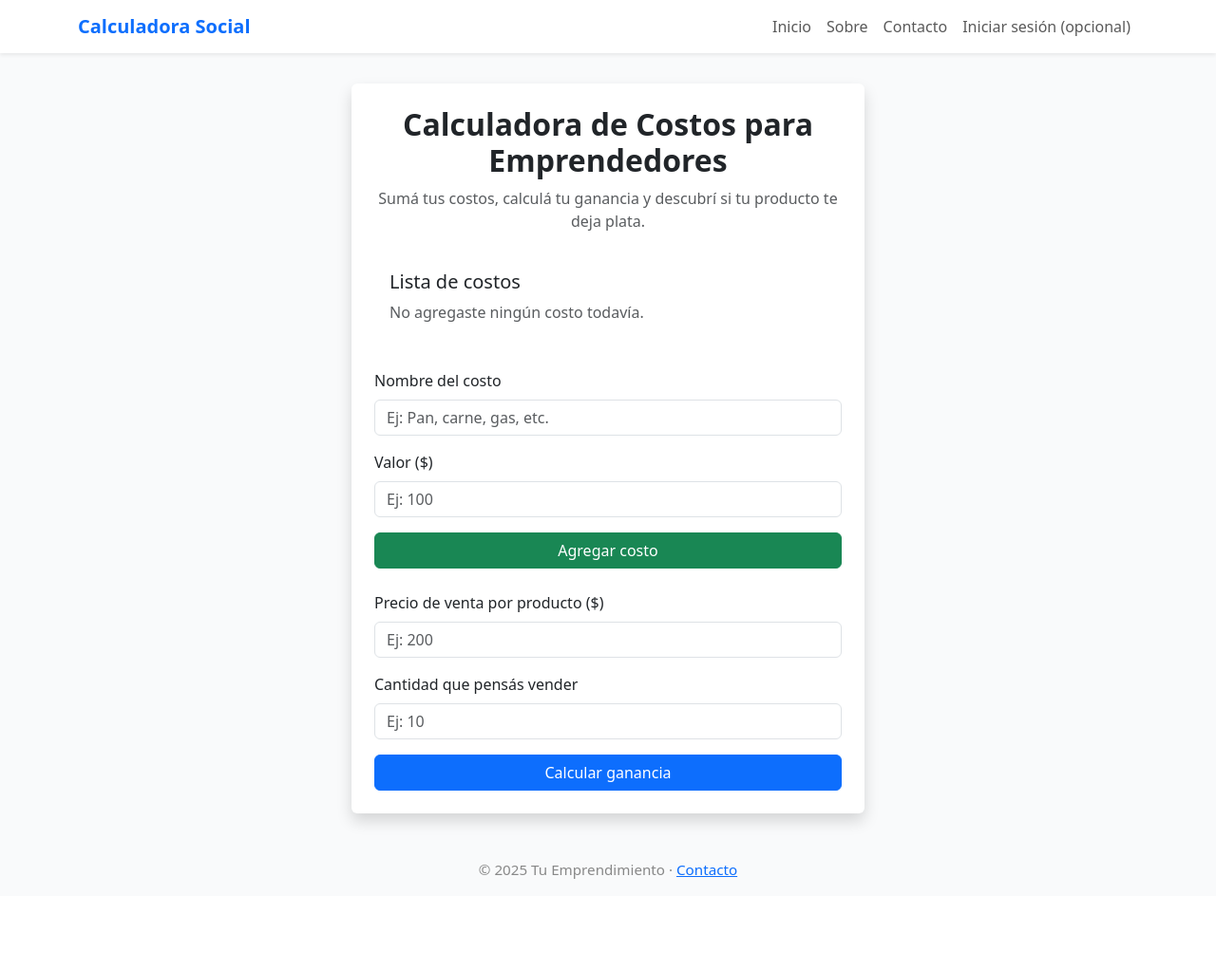
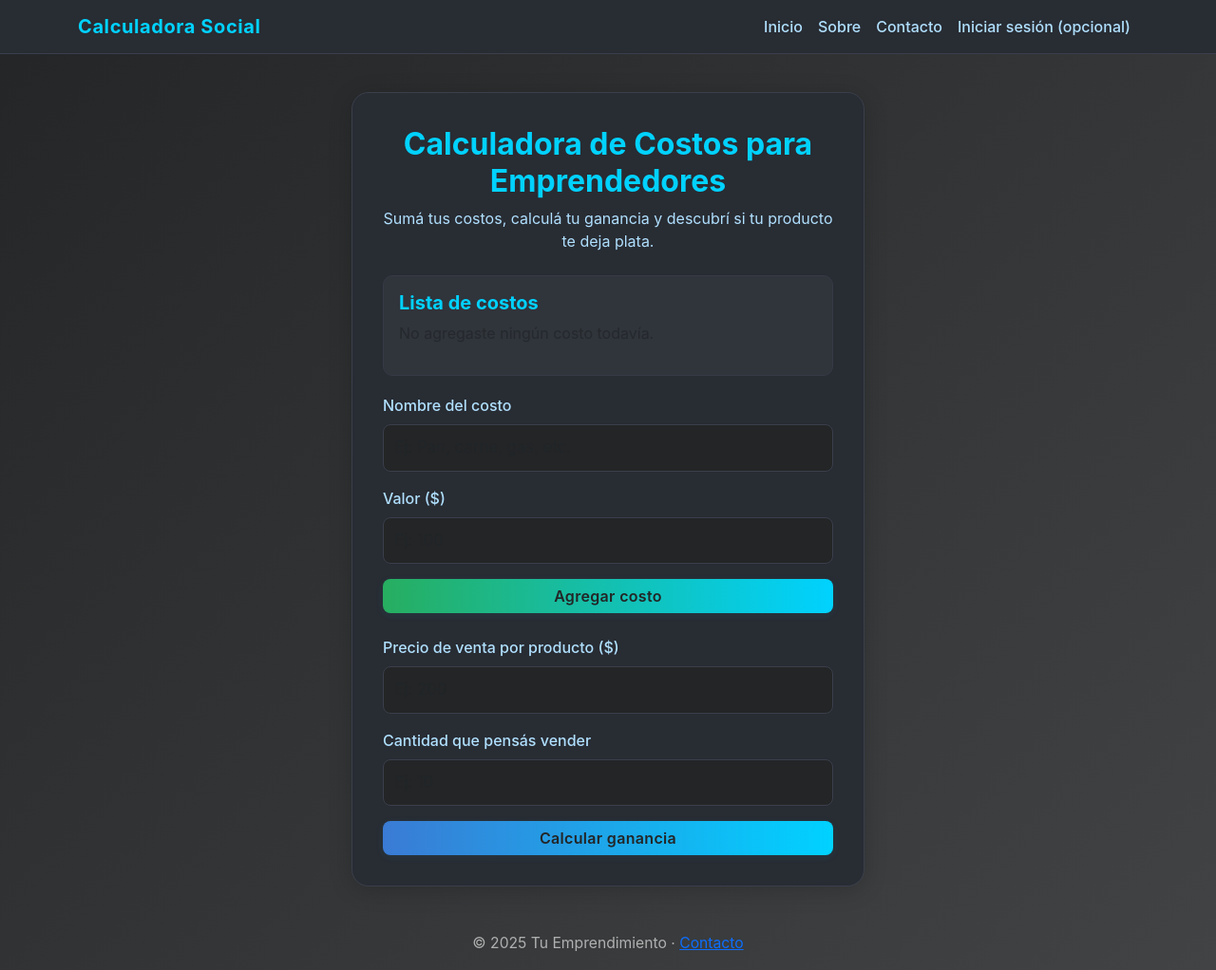
Before and after one commit to LorenzoFerreyra/django-calculadora-costos, a Django app: page / in a window 1280 px wide. Shown: the whole page at 95% size. Before the commit the page ends 926 px from the top, so only its background shows below. Run offline with Django 3.2, Linux system fonts and the light colour scheme; some libraries are stand-ins or nearby versions.

Commit message:
Working app

```diff
--- /dev/null
+++ b/blog/templates/blog/partials/costos_list.html
@@ -0,0 +1,22 @@
+<div class="cost-list">
+    <h5>Lista de costos</h5>
+    {% if costos %}
+    <ul class="list-group mb-2">
+        {% for c in costos %}
+        <li class="list-group-item d-flex justify-content-between align-items-center">
+            {{ c.nombre }}
+            <span class="badge">${{ c.valor }}</span>
+        </li>
+        {% endfor %}
+    </ul>
+    <form method="post" hx-post="." hx-target="#costos-list" hx-swap="outerHTML" style="display:inline;">
+        {% csrf_token %}
+        <button type="submit" name="limpiar_costos" class="btn btn-sm btn-danger">Limpiar costos</button>
+    </form>
+    {% else %}
+    <p class="text-muted">No agregaste ningún costo todavía.</p>
+    {% endif %}
+    {% if mensaje %}
+    <div class="alert alert-warning mt-2">{{ mensaje }}</div>
+    {% endif %}
+</div>
--- /dev/null
+++ b/blog/templates/blog/partials/result_box.html
@@ -0,0 +1,16 @@
+{% if resultado %}
+<div class="result-box">
+    <h5 class="fw-semibold mb-3">Resultados</h5>
+    <div><strong>Ingreso total:</strong> ${{ resultado.ingreso_total }}</div>
+    <div><strong>Costo total:</strong> ${{ resultado.costo_total }}</div>
+    <div><strong>Ganancia neta:</strong> ${{ resultado.ganancia }}</div>
+    <div><strong>Margen (%):</strong> {{ resultado.margen }}%</div>
+    {% if resultado.ganancia < 0 %}
+    <div class="alert alert-danger mt-3">¡Atención! Estás perdiendo plata.</div>
+    {% elif resultado.ganancia == 0 %}
+    <div class="alert alert-warning mt-3">No ganás ni perdés. ¡Revisá tus precios!</div>
+    {% else %}
+    <div class="alert alert-success mt-3">¡Felicitaciones! Estás ganando plata.</div>
+    {% endif %}
+</div>
+{% endif %}
--- a/blog/templates/calculadora.html
+++ b/blog/templates/calculadora.html
@@ -5,18 +5,136 @@
     <meta charset="UTF-8">
     <title>Calculadora para Emprendedores Sociales</title>
     <link href="https://cdn.jsdelivr.net/npm/bootstrap@5.3.3/dist/css/bootstrap.min.css" rel="stylesheet">
+    <script src="https://unpkg.com/htmx.org@1.9.10"></script>
     <style>
-        body { background: #F9FAFB; }
-        .calculator-card { max-width: 540px; margin: 2rem auto; }
-        .result-box { background: #eaf6fb; border-radius: 8px; padding: 1rem; }
-        .footer { color: #888; font-size: 0.95em; }
-        .cost-list { background: #fff; border-radius: 8px; padding: 1rem; margin-bottom: 1rem; }
+        body {
+            background: linear-gradient(135deg, #232526 0%, #414345 100%);
+            color: #f3f3f3;
+            font-family: 'Inter', 'Segoe UI', Arial, sans-serif;
+            min-height: 100vh;
+        }
+        .calculator-card {
+            max-width: 540px;
+            margin: 2.5rem auto;
+            background: rgba(40, 44, 52, 0.98);
+            border-radius: 18px;
+            box-shadow: 0 4px 24px 0 rgba(0,0,0,0.18);
+            padding: 2.2rem 2rem 2rem 2rem;
+            border: 1.5px solid #3a3f4b;
+            transition: box-shadow 0.2s;
+        }
+        .calculator-card:hover {
+            box-shadow: 0 8px 32px 0 rgba(0,0,0,0.28);
+        }
+        .result-box {
+            background: linear-gradient(90deg, #3a7bd5 0%, #00d2ff 100%);
+            color: #222;
+            border-radius: 12px;
+            padding: 1.2rem;
+            margin-top: 1.5rem;
+            box-shadow: 0 2px 8px 0 rgba(0,0,0,0.10);
+            font-size: 1.1rem;
+        }
+        .footer {
+            color: #b0b0b0;
+            font-size: 0.98em;
+        }
+        .cost-list {
+            background: rgba(255,255,255,0.04);
+            border-radius: 10px;
+            padding: 1rem;
+            margin-bottom: 1.2rem;
+            border: 1px solid #353a45;
+        }
+        .list-group-item {
+            background: rgba(255,255,255,0.07);
+            color: #f3f3f3;
+            border: none;
+            border-radius: 6px;
+            margin-bottom: 0.3rem;
+            transition: background 0.2s;
+        }
+        .list-group-item .badge {
+            background: #00d2ff;
+            color: #232526;
+            font-size: 1em;
+        }
+        .btn-primary, .btn-success {
+            border-radius: 8px;
+            font-weight: 600;
+            letter-spacing: 0.02em;
+            box-shadow: 0 2px 8px 0 rgba(0,210,255,0.08);
+            transition: background 0.2s, color 0.2s;
+        }
+        .btn-primary {
+            background: linear-gradient(90deg, #3a7bd5 0%, #00d2ff 100%);
+            border: none;
+            color: #232526;
+        }
+        .btn-primary:hover {
+            background: linear-gradient(90deg, #00d2ff 0%, #3a7bd5 100%);
+            color: #fff;
+        }
+        .btn-success {
+            background: linear-gradient(90deg, #27ae60 0%, #00d2ff 100%);
+            border: none;
+            color: #232526;
+        }
+        .btn-success:hover {
+            background: linear-gradient(90deg, #00d2ff 0%, #27ae60 100%);
+            color: #fff;
+        }
+        .btn-danger {
+            border-radius: 8px;
+        }
+        .form-label {
+            color: #b0e0ff;
+            font-weight: 500;
+        }
+        input[type="text"], input[type="number"] {
+            background: #232526;
+            color: #f3f3f3;
+            border: 1.5px solid #3a3f4b;
+            border-radius: 8px;
+            padding: 0.7rem;
+            margin-bottom: 0.5rem;
+            font-size: 1.05rem;
+            transition: border 0.2s;
+        }
+        input[type="text"]:focus, input[type="number"]:focus {
+            border: 1.5px solid #00d2ff;
+            outline: none;
+        }
+        .alert {
+            border-radius: 8px;
+            font-size: 1.05em;
+        }
+        h2, h5, h3 {
+            color: #00d2ff;
+            font-weight: 700;
+        }
+        .navbar {
+            background: rgba(40, 44, 52, 0.98)!important;
+            border-bottom: 1.5px solid #3a3f4b;
+        }
+        .navbar-brand {
+            color: #00d2ff!important;
+            font-weight: 700;
+            letter-spacing: 0.03em;
+        }
+        .nav-link {
+            color: #b0e0ff!important;
+            font-weight: 500;
+        }
+        .nav-link:hover {
+            color: #fff!important;
+        }
     </style>
 </head>
 <body>
-    <nav class="navbar navbar-expand-lg navbar-light bg-white shadow-sm">
+    <nav class="navbar navbar-expand-lg navbar-dark">
         <div class="container">
-            <a class="navbar-brand fw-bold text-primary" href="#">Calculadora Social</a>
+            <a class="navbar-brand" href="#">Calculadora Social</a>
             <div class="collapse navbar-collapse justify-content-end">
                 <ul class="navbar-nav">
                     <li class="nav-item"><a class="nav-link" href="#">Inicio</a></li>
@@ -29,35 +147,15 @@
     </nav>
 
     <main>
-        <div class="calculator-card bg-white rounded shadow p-4">
-            <h2 class="mb-2 fw-bold text-center">Calculadora de Costos para Emprendedores</h2>
-            <p class="text-center text-muted mb-4">Sumá tus costos, calculá tu ganancia y descubrí si tu producto te deja plata.</p>
+        <div class="calculator-card">
+            <h2 class="mb-2 text-center">Calculadora de Costos para Emprendedores</h2>
+            <p class="text-center text-muted mb-4" style="color:#b0e0ff!important;">Sumá tus costos, calculá tu ganancia y descubrí si tu producto te deja plata.</p>
 
-            {% if mensaje %}
-            <div class="alert alert-warning">{{ mensaje }}</div>
-            {% endif %}
-
-            <div class="cost-list">
-                <h5>Lista de costos</h5>
-                {% if costos %}
-                <ul class="list-group mb-2">
-                    {% for c in costos %}
-                    <li class="list-group-item d-flex justify-content-between align-items-center">
-                        {{ c.nombre }}
-                        <span class="badge bg-primary">${{ c.valor }}</span>
-                    </li>
-                    {% endfor %}
-                </ul>
-                <form method="post" style="display:inline;">
-                    {% csrf_token %}
-                    <button type="submit" name="limpiar_costos" class="btn btn-sm btn-danger">Limpiar costos</button>
-                </form>
-                {% else %}
-                <p class="text-muted">No agregaste ningún costo todavía.</p>
-                {% endif %}
+            <div id="costos-list">
+                {% include 'blog/partials/costos_list.html' %}
             </div>
 
-            <form method="post" class="mb-4">
+            <form method="post" class="mb-4" hx-post="." hx-target="#costos-list" hx-swap="outerHTML">
                 {% csrf_token %}
                 <div class="mb-3">
                     <label class="form-label">Nombre del costo</label>
@@ -70,7 +168,7 @@
                 <button type="submit" name="agregar_costo" class="btn btn-success w-100">Agregar costo</button>
             </form>
 
-            <form method="post">
+            <form method="post" hx-post="." hx-target="#result-box" hx-swap="outerHTML">
                 {% csrf_token %}
                 <div class="mb-3">
                     <label class="form-label">Precio de venta por producto ($)</label>
@@ -83,22 +181,9 @@
                 <button type="submit" name="calcular" class="btn btn-primary w-100">Calcular ganancia</button>
             </form>
 
-            {% if resultado %}
-            <div class="result-box mt-4">
-                <h5 class="fw-semibold mb-3">Resultados</h5>
-                <div><strong>Ingreso total:</strong> ${{ resultado.ingreso_total }}</div>
-                <div><strong>Costo total:</strong> ${{ resultado.costo_total }}</div>
-                <div><strong>Ganancia neta:</strong> ${{ resultado.ganancia }}</div>
-                <div><strong>Margen (%):</strong> {{ resultado.margen }}%</div>
-                {% if resultado.ganancia < 0 %}
-                <div class="alert alert-danger mt-3">¡Atención! Estás perdiendo plata.</div>
-                {% elif resultado.ganancia == 0 %}
-                <div class="alert alert-warning mt-3">No ganás ni perdés. ¡Revisá tus precios!</div>
-                {% else %}
-                <div class="alert alert-success mt-3">¡Felicitaciones! Estás ganando plata.</div>
-                {% endif %}
+            <div id="result-box">
+                {% include 'blog/partials/result_box.html' %}
             </div>
-            {% endif %}
         </div>
     </main>
 
--- a/blog/views.py
+++ b/blog/views.py
@@ -2,6 +2,7 @@ from django.shortcuts import render, get_object_or_404, redirect
 from django.urls import reverse
 from .models import Producto
 from .forms import ComponenteProductoForm
+from django.template.loader import render_to_string
 
 def producto_detail(request, pk):
     producto = get_object_or_404(Producto, pk=pk)
@@ -24,11 +25,12 @@ def agregar_componente(request, producto_id):
     })
 
 def calculadora(request):
-    # Initialize session costs if not present
     if 'costos' not in request.session:
         request.session['costos'] = []
     costos = request.session['costos']
     mensaje = ''
+    resultado = None
+    htmx = request.headers.get('HX-Request') == 'true'
 
     # Handle adding a new cost
     if request.method == 'POST' and 'agregar_costo' in request.POST:
@@ -43,13 +45,17 @@ def calculadora(request):
                 mensaje = 'Por favor, ingrese un nombre y un valor válido.'
         except ValueError:
             mensaje = 'El valor debe ser un número.'
+        if htmx:
+            html = render_to_string('blog/partials/costos_list.html', {'costos': costos, 'mensaje': mensaje}, request=request)
+            return render(request, 'blog/partials/costos_list.html', {'costos': costos, 'mensaje': mensaje})
 
     # Handle clearing all costs
     if request.method == 'POST' and 'limpiar_costos' in request.POST:
         request.session['costos'] = []
         costos = []
+        if htmx:
+            return render(request, 'blog/partials/costos_list.html', {'costos': costos, 'mensaje': mensaje})
 
-    resultado = None
     # Handle calculation
     if request.method == 'POST' and 'calcular' in request.POST:
         precio_venta = request.POST.get('precio_venta', '').strip()
@@ -69,7 +75,10 @@ def calculadora(request):
             }
         except (ValueError, ZeroDivisionError):
             mensaje = 'Por favor, complete todos los campos correctamente.'
+        if htmx:
+            return render(request, 'blog/partials/result_box.html', {'resultado': resultado})
 
+    # Normal full page render
     return render(request, 'calculadora.html', {
         'costos': costos,
         'resultado': resultado,
```
